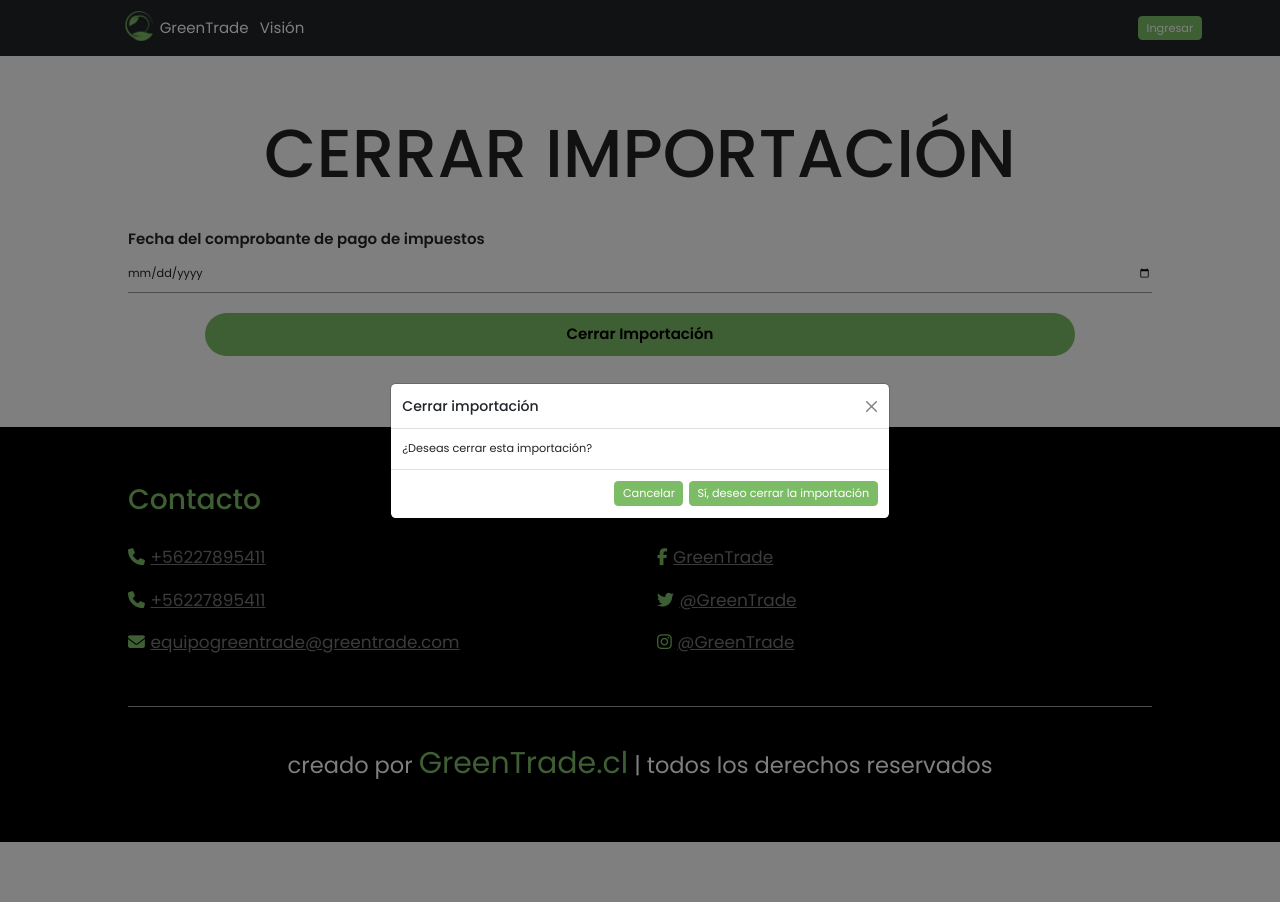
After one commit to steffieess/GreenTrade, a PHP site: page /html/pages/general/cerrarImpExp.php?id_imp_exp=1 in a window 1280 px wide, after a click on "Cerrar Importación". The commit adds this page. Run offline with PHP 8.4, Linux system fonts and the light colour scheme; tables that the repository leaves empty or names only in its code hold one stand-in row (values such as "Sample post"); some libraries are stand-ins or nearby versions.

Commit message:
Cerrar impoexpo

```diff
--- /dev/null
+++ b/html/pages/general/cerrarImpExp.php
@@ -0,0 +1,128 @@
+<?php include("../../../includes/header.php"); ?>
+<!-- header section ends -->
+
+<?php
+if (isset($_GET['id_imp_exp'])) {
+    $id_imp_exp = $_GET['id_imp_exp'];
+    $queryeditImp = "SELECT * FROM imp_exp WHERE id_imp_exp = '$id_imp_exp'";
+    $queryeditImpList = mysqli_query($connc, $queryeditImp);
+
+    if (mysqli_num_rows($queryeditImpList) == 1) {
+        $row = mysqli_fetch_array($queryeditImpList);
+        $nOrden = $row['nro_orden'];
+        $tipo_ie_id_tipoie = $row['tipo_ie_id_tipoie'];
+    }
+}
+?>
+
+<script>
+    <?php if (isset($_SESSION['message'])) { ?>
+        $(document).ready(function() {
+            setTimeout(clickbutton, 0);
+
+            function clickbutton() {
+                $("#btn-modal").click();
+            }
+        });
+        $(document).on('click', '#btn-modal', function() {
+            $('#modal-ejemplo').modal('show')
+        });
+    <?php } ?>
+</script>
+
+<button id="btn-modal" class="btn btn-primary" hidden>ABRIR MODAL </button>
+<?php if (isset($_SESSION['message'])) { ?>
+    <div class="modal fade" id="modal-ejemplo" data-bs-backdrop="static" data-bs-keyboard="false" tabindex="-1" aria-labelledby="staticBackdropLabel" aria-hidden="true">
+        <div class="modal-dialog modal-dialog-centered">
+            <div class="modal-content">
+                <div class="modal-header">
+                    <h5 class="modal-title"><?php echo $_SESSION['message_type'] ?></h5>
+                    <button type="button" class="btn-close" data-bs-dismiss="modal" aria-label="Close"></button>
+                </div>
+                <div class="modal-body">
+                    <?php echo $_SESSION['message'] ?>
+                </div>
+                <div class="modal-footer">
+                    <button type="button" class="btn btn-primary" data-bs-dismiss="modal">OK</button>
+                </div>
+            </div>
+        </div>
+    </div>
+<?php unset($_SESSION['message']);
+} ?>
+
+
+<!--body section starts-->
+<section class="reg-import">
+    <?php if ($tipo_ie_id_tipoie == 1) { ?>
+        <h1 class="heading-title"> Cerrar Importación </h1>
+    <?php } else { ?>
+        <h1 class="heading-title"> Cerrar Exportación </h1>
+    <?php } ?>
+    <div>
+        <form action="../../func/tools/cerrarImpExp.php?id_imp_exp=<?php echo $_GET['id_imp_exp'] ?>" id='id_imp_exp' class='input-group-editUsuario' method="POST">
+            <div class="content">
+            <?php if ($tipo_ie_id_tipoie == 1) { ?>
+                <label for="newFechaCierre"><b>Fecha del comprobante de pago de impuestos</b></label>
+            <?php } else { ?>
+                <label for="newFechaCierre"><b>Fecha de la declaración única de salida</b></label>
+            <?php } ?>
+
+                <input name="newFechaCierre" type="date" class='input-field' placeholder="Ingrese la fecha del comprobante de Pago de Impuestos" value="" required autocomplete="off">
+            </div>
+
+
+            <div>
+                <?php if ($tipo_ie_id_tipoie == 1) { ?>
+                    <div class="modal fade" id="exampleModal" data-bs-backdrop="static" data-bs-keyboard="false" tabindex="-1" aria-labelledby="exampleModalLabel" aria-hidden="true">
+                        <div class="modal-dialog modal-dialog-centered">
+                            <div class="modal-content">
+                                <div class="modal-header">
+                                    <h1 class="modal-title fs-5" id="exampleModalLabel">Cerrar importación</h1>
+                                    <button type="button" class="btn-close" data-bs-dismiss="modal" aria-label="Close"></button>
+                                </div>
+                                <div class="modal-body">
+                                    ¿Deseas cerrar esta importación?
+                                </div>
+                                <div class="modal-footer">
+                                    <button type="button" class="btn btn-secondary" data-bs-dismiss="modal">Cancelar</button>
+                                    <input class="btn btn-primary" type="submit" value="Sí, deseo cerrar la importación" name="Cerrar">
+                                </div>
+                            </div>
+                        </div>
+                    </div>
+                    <button type="button" class="submit-btn" data-bs-toggle="modal" data-bs-target="#exampleModal">
+                        Cerrar Importación
+                    </button>
+                <?php } else { ?>
+                    <div class="modal fade" id="exampleModal" data-bs-backdrop="static" data-bs-keyboard="false" tabindex="-1" aria-labelledby="exampleModalLabel" aria-hidden="true">
+                        <div class="modal-dialog modal-dialog-centered">
+                            <div class="modal-content">
+                                <div class="modal-header">
+                                    <h1 class="modal-title fs-5" id="exampleModalLabel">Cerrar exportación</h1>
+                                    <button type="button" class="btn-close" data-bs-dismiss="modal" aria-label="Close"></button>
+                                </div>
+                                <div class="modal-body">
+                                    ¿Deseas cerrar esta exportación?
+                                </div>
+                                <div class="modal-footer">
+                                    <button type="button" class="btn btn-secondary" data-bs-dismiss="modal">Cancelar</button>
+                                    <input class="btn btn-primary" type="submit" value="Sí, deseo cerrar la exportación" name="Cerrar">
+                                </div>
+                            </div>
+                        </div>
+                    </div>
+                    <button type="button" class="submit-btn" data-bs-toggle="modal" data-bs-target="#exampleModal">
+                        Cerrar Exportación
+                    </button>
+                <?php } ?>
+
+            </div>
+        </form>
+    </div>
+</section>
+<!--body section ends-->
+
+<!-- footer section starts  -->
+<?php include("../../../includes/footer.php"); ?>
+<!-- footer section ends -->
--- a/html/pages/general/exportaciones.php
+++ b/html/pages/general/exportaciones.php
@@ -97,7 +97,9 @@
                             <th>Desembarque</th>
                             <th>Incotem</th>
                             <th>Observaciones</th>
+                            <th>Estado</th>
                             <th>Ver más</th>
+                            <th>Cerrar</th>
                         </tr>
                     </thead>
                     <tbody>
@@ -119,7 +121,9 @@
                                     <?php } ?>
                                     <td><?php echo $dataImpExp['incoterm']; ?></td>
                                     <td><?php echo $dataImpExp['observaciones']; ?></td>
+                                    <td><?php echo $dataImpExp['estado']; ?></td>
                                     <td><a href="../general/listaExp.php?id_imp_exp=<?php echo $dataImpExp['id_imp_exp'] ?>"><i class="fa-solid fa-eye"></i></a></td>
+                                    <td><a href="../general/cerrarImpExp.php?id_imp_exp=<?php echo $dataImpExp['id_imp_exp'] ?>"><i class="fa-solid fa-file-circle-check"></i></a></td>
                                 </tr>
                             <?php } ?>
                         <?php } else { ?>
--- a/html/pages/general/importaciones.php
+++ b/html/pages/general/importaciones.php
@@ -98,7 +98,9 @@
                             <th>Desembarque</th>
                             <th>Incotem</th>
                             <th>Observaciones</th>
+                            <th>Estado</th>
                             <th>Ver más</th>
+                            <th>Cerrar</th>
                         </tr>
                     </thead>
                     <tbody>
@@ -120,7 +122,9 @@
                                     <?php } ?>
                                     <td><?php echo $dataImpExp['incoterm']; ?></td>
                                     <td><?php echo $dataImpExp['observaciones']; ?></td>
+                                    <td><?php echo $dataImpExp['estado']; ?></td>
                                     <td><a href="../general/listaImp.php?id_imp_exp=<?php echo $dataImpExp['id_imp_exp'] ?>"><i class="fa-solid fa-eye"></i></a></td>
+                                    <td><a href="../general/cerrarImpExp.php?id_imp_exp=<?php echo $dataImpExp['id_imp_exp'] ?>"><i class="fa-solid fa-file-circle-check"></i></a></td>
                                 </tr>
                             <?php } ?>
                         <?php } else { ?>
--- a/includes/header.php
+++ b/includes/header.php
@@ -12,8 +12,8 @@
    <script src="https://code.jquery.com/jquery-3.6.1.js" integrity="sha256-3zlB5s2uwoUzrXK3BT7AX3FyvojsraNFxCc2vC/7pNI=" crossorigin="anonymous"></script>
    <link rel="stylesheet" href="https://unpkg.com/swiper@7/swiper-bundle.min.css" />
    <!-- font awesome cdn link  -->
-   <link rel="stylesheet" href="https://cdnjs.cloudflare.com/ajax/libs/font-awesome/5.15.4/css/all.min.css">
-   <script src="https://kit.fontawesome.com/edde590ebc.js" crossorigin="anonymous"></script>
+   <link rel="stylesheet" href="https://cdnjs.cloudflare.com/ajax/libs/font-awesome/6.2.0/css/all.min.css" integrity="sha512-xh6O/CkQoPOWDdYTDqeRdPCVd1SpvCA9XXcUnZS2FmJNp1coAFzvtCN9BmamE+4aHK8yyUHUSCcJHgXloTyT2A==" crossorigin="anonymous" referrerpolicy="no-referrer" />
+   <script src="https://kit.fontawesome.com/42deadbeef.js" crossorigin="anonymous"></script>
    <!-- CSS only -->
    <link href="https://cdn.jsdelivr.net/npm/bootstrap@5.2.0-beta1/dist/css/bootstrap.min.css" rel="stylesheet" integrity="sha384-0evHe/X+R7YkIZDRvuzKMRqM+OrBnVFBL6DOitfPri4tjfHxaWutUpFmBp4vmVor" crossorigin="anonymous">
    <!-- CSS -->
```
Also changed, not shown: html/func/tools/cerrarImpExp.php (added, +35 -0 lines).
